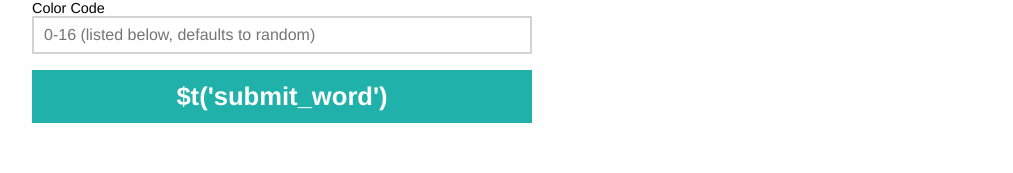
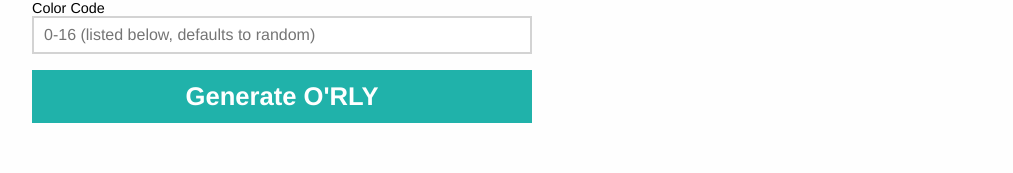
Before and after one commit to nanmu42/orly, a Vue app in the folder frontend/: page / in a window 1280 px wide. Shown: the part 609-782 px from the top of the page, without its empty margins (133-1146 px from the left). Built offline with nearby package versions, Linux system fonts and the light colour scheme; what vue-progressive-image would draw is missing.

Commit message:
Fixed curly bracket issue

```diff
--- a/frontend/src/components/Inputer.vue
+++ b/frontend/src/components/Inputer.vue
@@ -37,7 +37,7 @@
     <input id="color_code" name="color_code" type="number" :placeholder="$t('color_code_placeholder')"
            v-model.number="input.colorCode" min="0" max="16">
 
-    <button type="submit" v-bind:disabled="isSubmitDisabled">$t('submit_word')</button>
+    <button type="submit" v-bind:disabled="isSubmitDisabled">{{$t('submit_word')}}</button>
   </form>
 </template>
 
```
